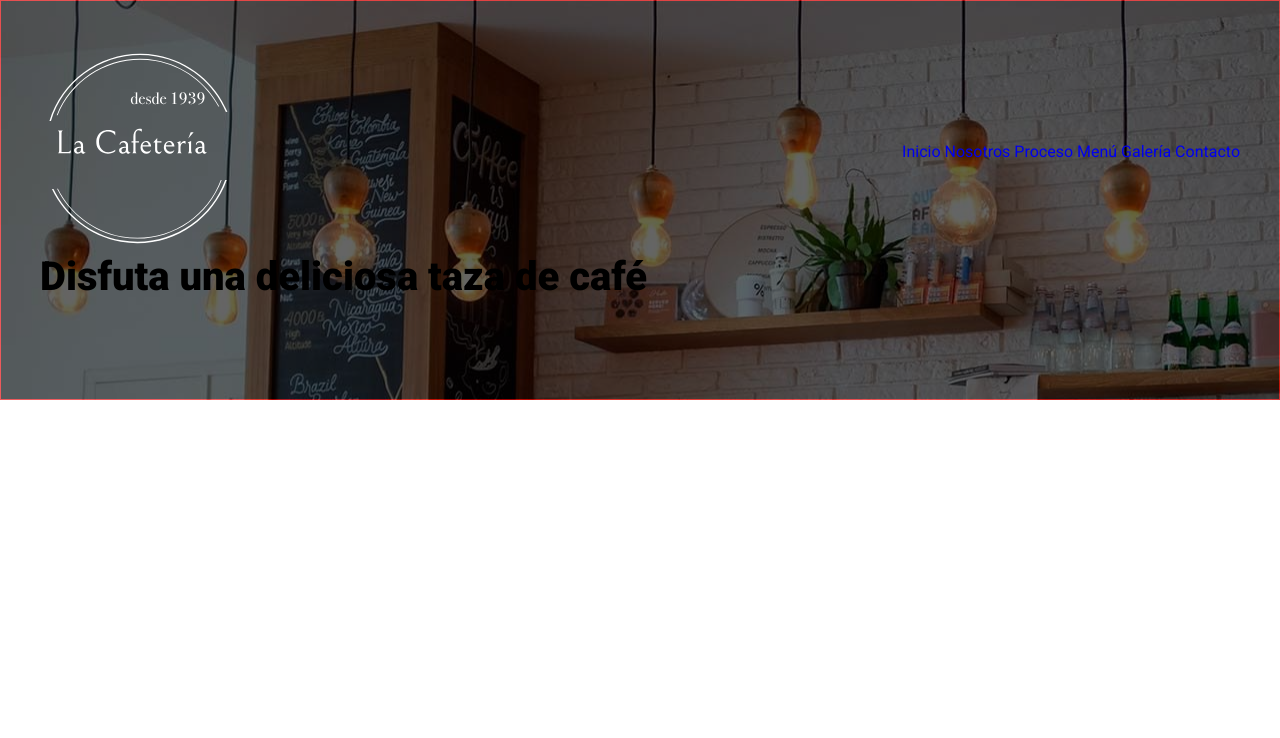
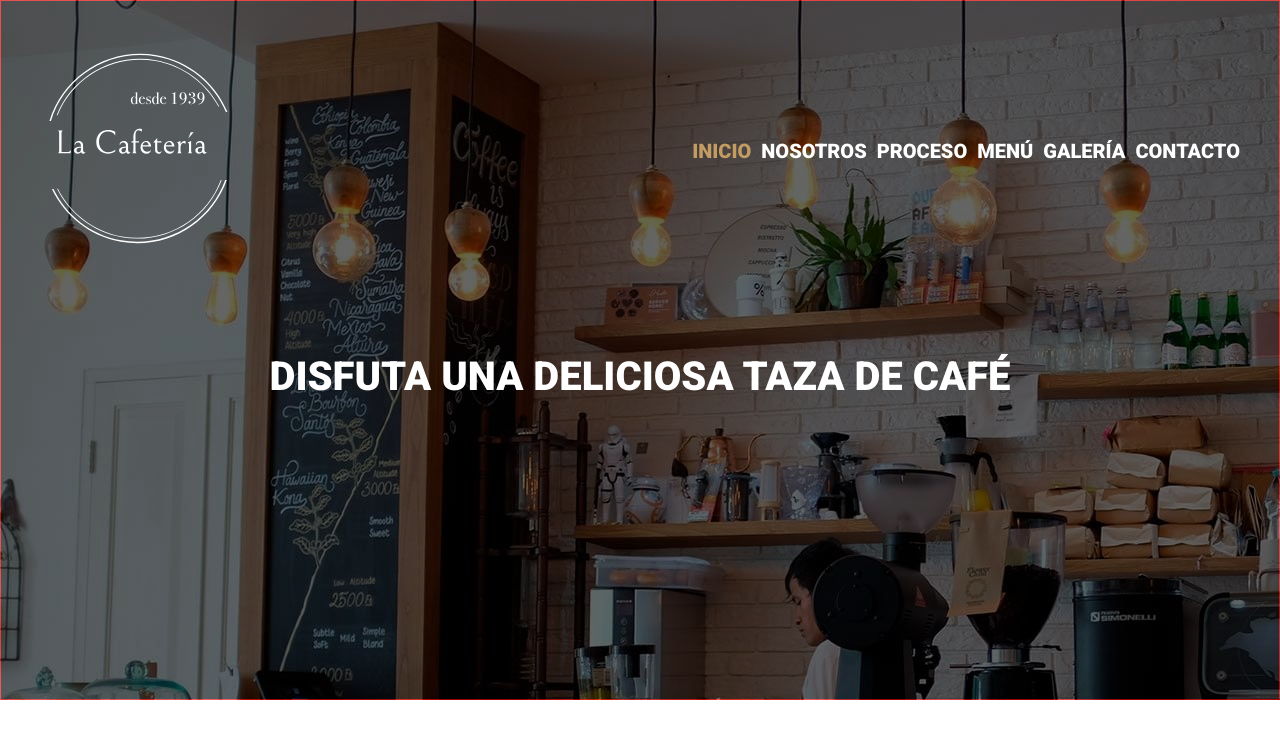
Before and after one commit to BryanGACO/cafeteria-sass, a website: page index.html in a window 1280 px wide. Drawn offline with Linux system fonts and the light colour scheme.

Commit message:
Estilos header

```diff
--- a/index.html
+++ b/index.html
@@ -20,7 +20,7 @@
                     <img src="build/img/logo.svg" alt="Logo La cafeteria">
                 </div>
                 <nav class="nav-principal">
-                    <a href="index.html">Inicio</a>
+                    <a class="activo" href="index.html">Inicio</a>
                     <a href="nostros.html">Nosotros</a>
                     <a href="proceso.html">Proceso</a>
                     <a href="menu.html">Menú</a>
--- a/src/scss/base/_variables.scss
+++ b/src/scss/base/_variables.scss
@@ -7,11 +7,12 @@ $tablet: 768px;
 $desktop:1024px;
 
 // Colores
-$primario: #E8505B;
-$secundario: #455A64;
+$primario: #5E311E;
+$secundario: #C39C63;
 $negro: #000000;
 $blanco: #FFFFFF;
 $grisClaro: #eceeef;
+$cafeClaro: #ebe7de;
 
 // Unidades
 $separacion: 5rem;
--- a/src/scss/header/_header.scss
+++ b/src/scss/header/_header.scss
@@ -5,8 +5,8 @@
     padding: 5rem 0;
     position: relative;
 
-    @include m.telefono {
-
+    @include m.tablet {
+        min-height: 70rem;
     }
 
     &::before {
@@ -23,6 +23,16 @@
 
     .contenido-header {
         position: relative;
+
+        h1{
+            text-align: center;
+            color: v.$blanco;
+            text-transform: uppercase;
+            margin-top: 5rem;
+            @include m.tablet {
+                margin-top: 10rem;
+            }
+        }
     }
 }
 
--- a/src/scss/header/_navegacion.scss
+++ b/src/scss/header/_navegacion.scss
@@ -0,0 +1,36 @@
+@use 'base/variables' as v;
+@use 'base/mixins' as m;
+
+
+.nav-principal {
+    display: flex;
+    flex-direction: column;
+    margin-top: 5rem;
+
+    @include m.tablet {
+        flex-direction: row;
+        gap: 1rem;
+        margin-top: 0;
+    }
+
+    a {
+        text-align: center;
+        color: v.$blanco;
+        font-size: 2rem;
+        text-transform: uppercase;
+        font-weight: 700;
+        margin-bottom: 1rem;
+
+        @include m.tablet {
+            margin-bottom: 0;
+        }
+
+        &:hover {
+            color: v.$secundario;
+        }
+
+        &.activo {
+            color: v.$secundario;
+        }
+    }
+}
```
Also changed, not shown: build/css/app.css.
